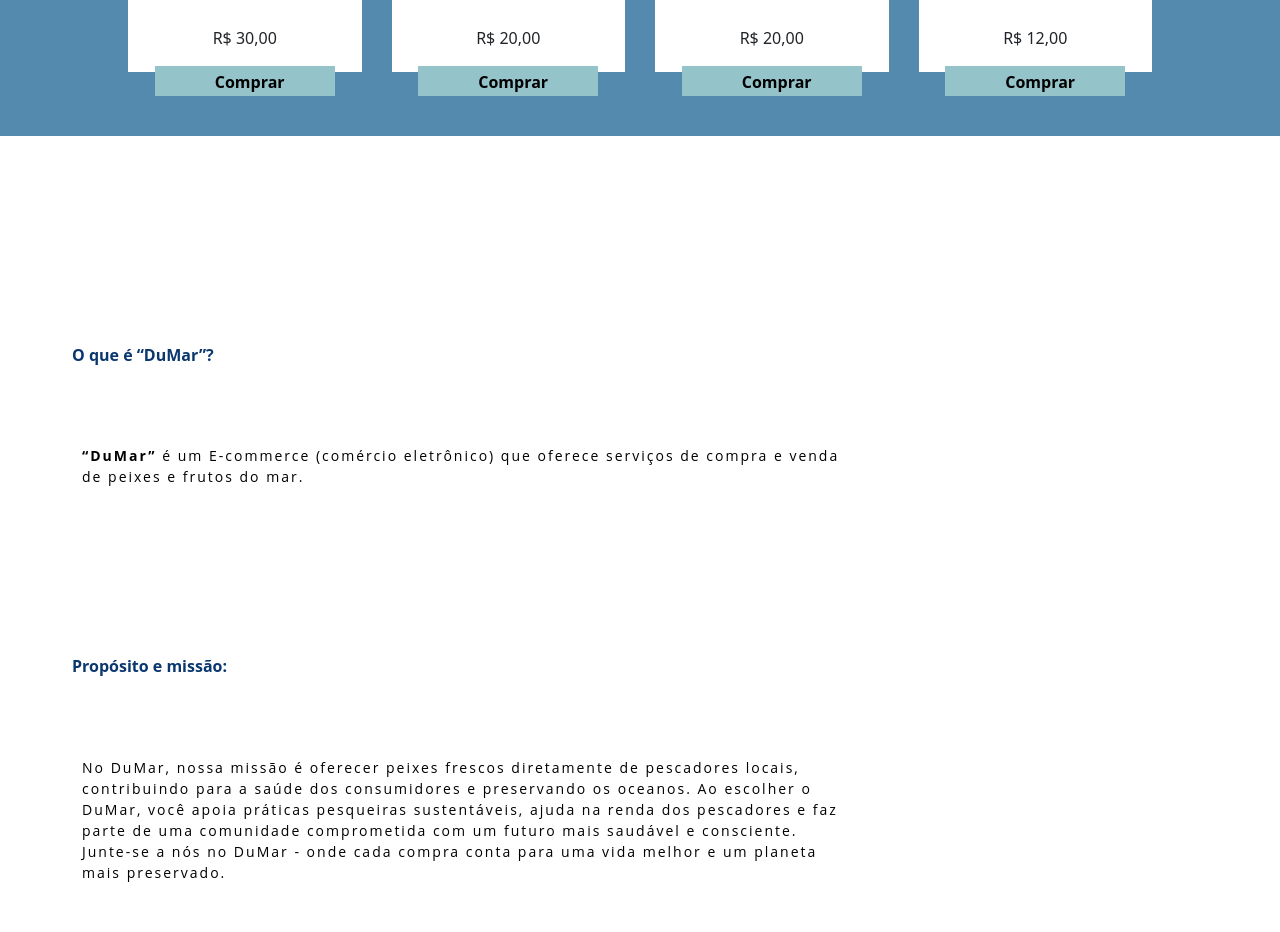
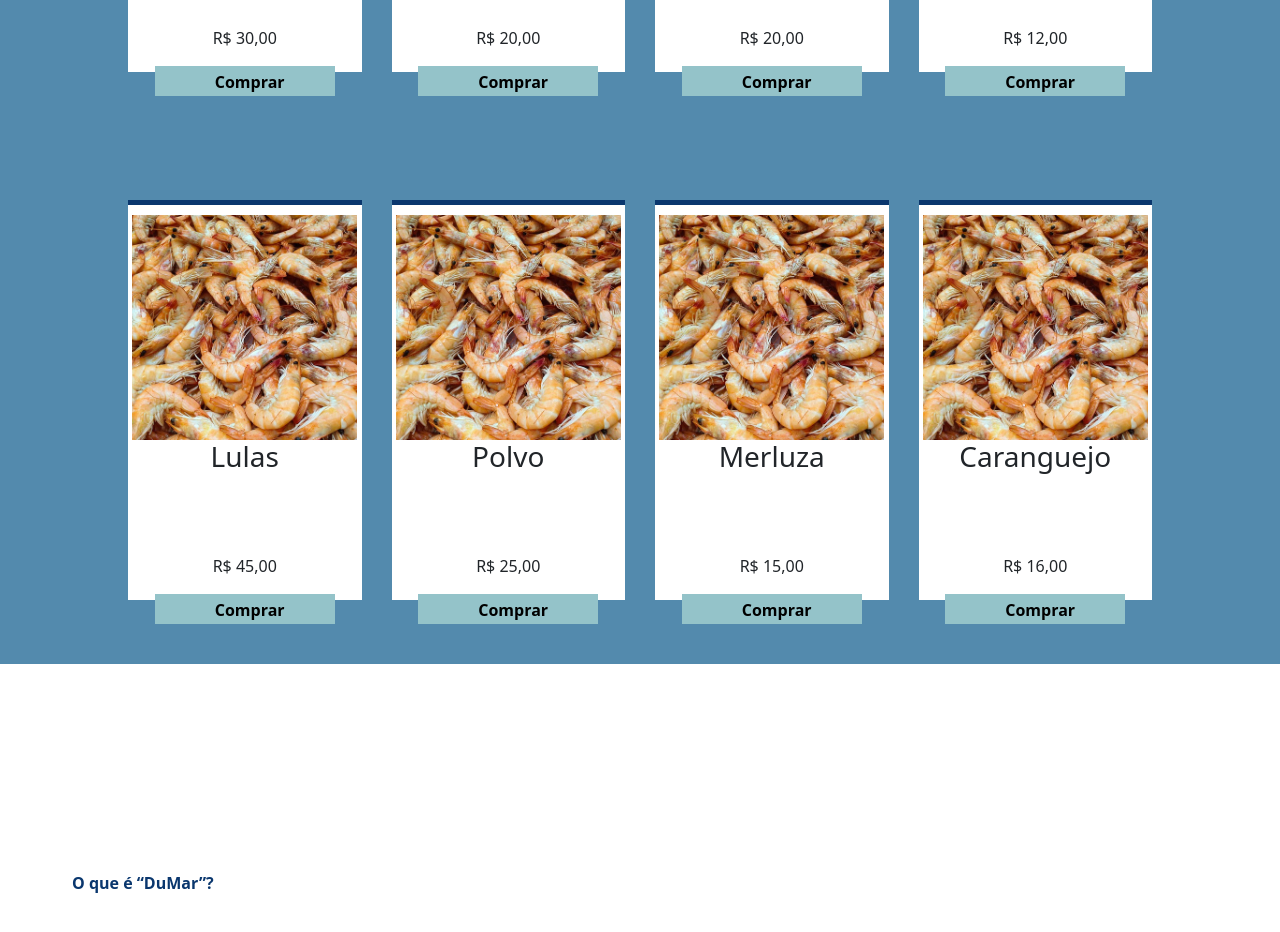
Before and after one commit to Isaalexandrr/DuMar, a React (Create React App) app: page / in a window 1280 px wide. Shown: the part 1500-2432 px from the top of the page. Built offline with nearby package versions, Linux system fonts and the light colour scheme.

Commit message:
adição de produtos, tela home

```diff
--- a/src/pages/Home.jsx
+++ b/src/pages/Home.jsx
@@ -224,6 +224,46 @@
           </div>
         </div>
 
+        <div
+          id="carouselExampleInterval"
+          class="carousel slide"
+          data-bs-ride="carousel"
+        >
+          <div class="carousel-inner justify-content-center">
+            <div class="carousel-item active">
+              <div className={styles["box"]}>
+                <div className={styles["grid-caixa"]}>
+                  <img src={camarao} alt="Atum" />
+                  <h3>Lulas</h3>
+                  <p>R$ 45,00</p>
+                  <input type="button" name="" id="" value="Comprar" />
+                </div>
+
+                <div className={styles["grid-caixa"]}>
+                  <img src={camarao} alt="Bacalhau" />
+                  <h3>Polvo</h3>
+                  <p>R$ 25,00</p>
+                  <input type="button" name="" id="" value="Comprar" />
+                </div>
+
+                <div className={styles["grid-caixa"]}>
+                  <img src={camarao} alt="Corvina" />
+                  <h3>Merluza</h3>
+                  <p>R$ 15,00</p>
+                  <input type="button" name="" id="" value="Comprar" />
+                </div>
+
+                <div className={styles["grid-caixa"]}>
+                  <img src={camarao} alt="arenque" />
+                  <h3>Caranguejo</h3>
+                  <p>R$ 16,00</p>
+                  <input type="button" name="" id="" value="Comprar" />
+                </div>
+              </div>
+            </div>
+          </div>
+        </div>
+
         <section></section>
 
         <section></section>
```
